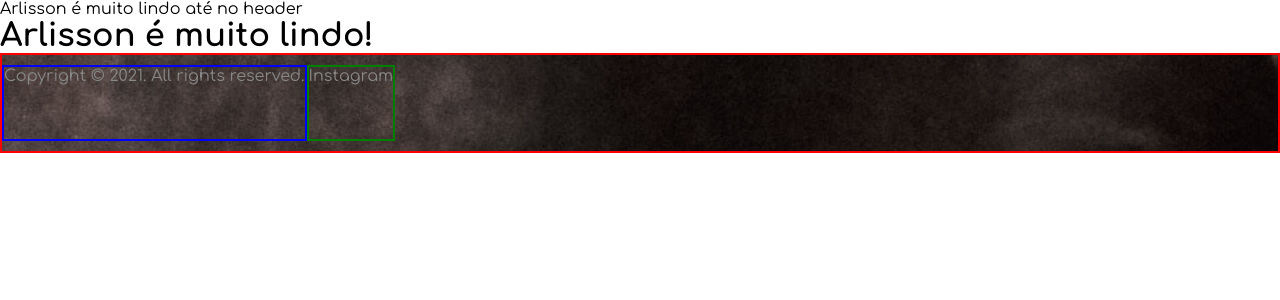
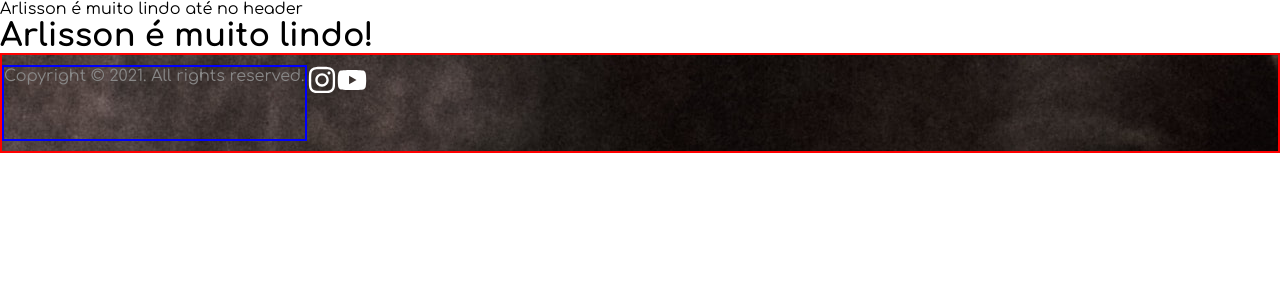
Before and after one commit to arlisson314/haras, a React (Create React App) app: page / in a window 1280 px wide. Shown: the top 300 px of the page. Built offline with nearby package versions, Linux system fonts and the light colour scheme.

Commit message:
style: Adiciona icones de redes sociais no footer

```diff
--- a/package.json
+++ b/package.json
@@ -8,6 +8,7 @@
     "@testing-library/user-event": "^13.5.0",
     "react": "^18.2.0",
     "react-dom": "^18.2.0",
+    "react-icons": "^4.8.0",
     "react-router-dom": "^6.9.0",
     "react-scripts": "5.0.1",
     "styled-components": "^5.3.9",
--- a/src/components/Footer/index.jsx
+++ b/src/components/Footer/index.jsx
@@ -1,11 +1,23 @@
+/* eslint-disable react/jsx-props-no-spreading */
 // import { Link } from 'react-router-dom';
+import { FaInstagram, FaYoutube } from 'react-icons/fa';
 import { Container } from './styles';
+
+const iconeProps = {
+  size: 30,
+  color: '#fff',
+};
 
 function Footer() {
   return (
     <Container>
       <p>Copyright © 2021. All rights reserved.</p>
-      <a href="https://www.instagram.com/harasyahweh/">Instagram</a>
+      <span>
+        <FaInstagram {...iconeProps} />
+      </span>
+      <span>
+        <FaYoutube {...iconeProps} />
+      </span>
     </Container>
   );
 }
--- a/src/components/Footer/styles.js
+++ b/src/components/Footer/styles.js
@@ -15,7 +15,7 @@ export const Container = styled.footer`
     border: 2px solid blue;
   }
 
-  a{
+  a {
     color: #888;
     border: 2px solid green;
     text-decoration: none;
```
Also changed, not shown: 1 other file (tests, documents, lock files or other folders).
